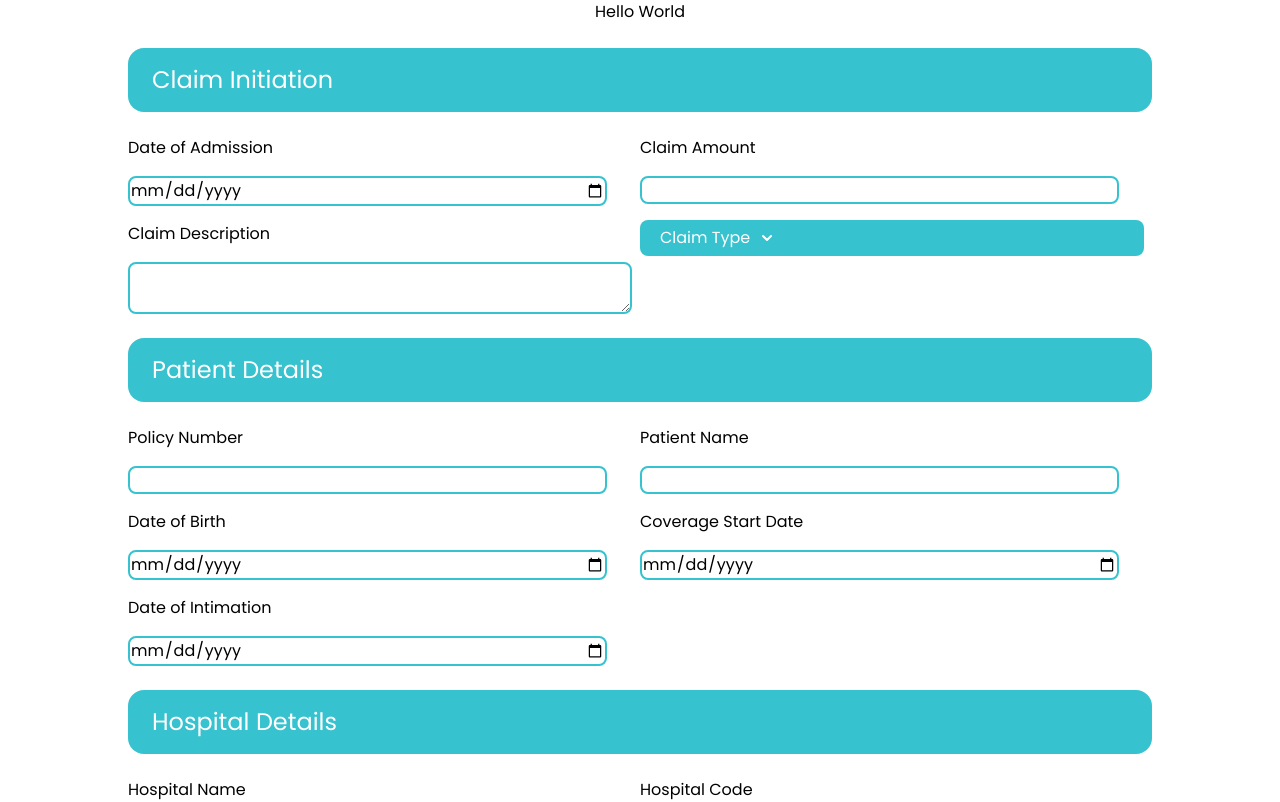
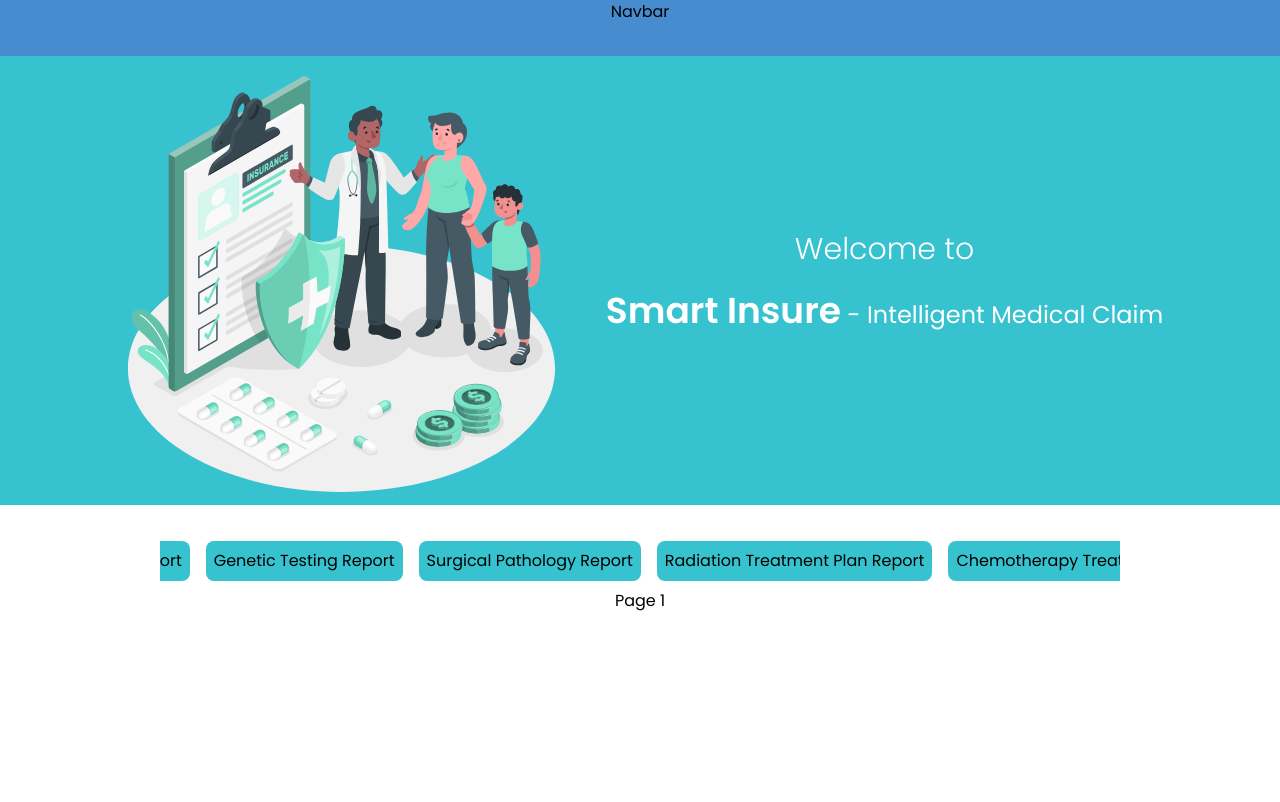
Before and after one commit to MDas08/smart-insure, a React (Create React App) app: page / in a window 1280 px wide. Shown: the top 802 px of the page. Built offline with nearby package versions, Linux system fonts and the light colour scheme.

Commit message:
frontend commit

```diff
--- a/package.json
+++ b/package.json
@@ -6,8 +6,9 @@
     "@testing-library/jest-dom": "^5.17.0",
     "@testing-library/react": "^13.4.0",
     "@testing-library/user-event": "^13.5.0",
-    "@babel/plugin-proposal-private-property-in-object": "10.3.0",
     "react": "^18.3.1",
+    "react-dnd": "^16.0.1",
+    "react-dnd-html5-backend": "^16.0.1",
     "react-dom": "^18.3.1",
     "react-redux": "^9.1.2",
     "react-scripts": "5.0.1",
@@ -39,6 +40,7 @@
     ]
   },
   "devDependencies": {
+    "@babel/plugin-proposal-private-property-in-object": "^7.21.11",
     "tailwindcss": "^3.4.4"
   }
 }
--- a/src/App.js
+++ b/src/App.js
@@ -1,10 +1,18 @@
 import './App.css';
+import DragNDrop from './components/DragNDrop';
+import Hero from './components/Hero';
+import Navbar from './components/Navbar';
 import ClaimInit from './pages/claimInit';
+import DocUpload from './pages/docUpload';
+import Login from  './pages/Login';
+import ReportPage from './pages/reportPage1';
+
 function App() {
   return (
     <div className="App">
-      <h1>Hello World</h1>
-      <ClaimInit/>
+      <Navbar/>
+      <Hero/>
+      <ReportPage/>
       <h2>Page 1</h2>
     </div>
   );
--- /dev/null
+++ b/src/components/DragNDrop.jsx
@@ -0,0 +1,70 @@
+import React, { useState } from 'react';
+// import axios from 'axios';
+
+function FileDrop() {
+  /*const [files, setFiles] = useState([]);
+  const [uploadProgress, setUploadProgress] = useState({});
+  const [error, setError] = useState(null); // Add state for error
+
+  const handleDrop = (e) => {
+    e.preventDefault();
+    const fileObjects = Array.from(e.dataTransfer.files);
+    setFiles(fileObjects);
+  };
+
+  const handleDragOver = (e) => {
+    e.preventDefault();
+  };
+
+  const handleUpload = async () => {
+    const formData = new FormData();
+    files.forEach((file, index) => {
+      formData.append(file.name, file); // Use filename as key
+      console.log(file);
+    });
+
+    try {
+      const response = await axios.post('/api/upload', formData, {
+        onUploadProgress: (progress) => {
+          setUploadProgress({
+            ...uploadProgress,
+            [index]: (progress.loaded / progress.total) * 100,
+          });
+        },
+      });
+      console.log(response.data);
+      setError(null); // Clear error on successful upload
+    } catch (error) {
+      console.error(error);
+      setError(error.message); // Set error message for display
+    }
+  };
+*/
+  return (
+    <div className='max-w-md'>
+      {/* <div className='flex flex-col justify-center items-center content-center'>
+        <div
+          onDrop={handleDrop}
+          onDragOver={handleDragOver}
+          className='border border-dashed h-48 bg-red-700'
+        >
+          <p>Drop files here</p>
+          <ul>
+            {files.map((file, index) => (
+              <li key={index}>
+                {file.name}
+                {uploadProgress[index] ? ` - ${uploadProgress[index]}%` : null}
+              </li>
+            ))}
+          </ul>
+          {error && <p className="text-red-500">{error}</p>}
+        </div>
+        <button onClick={handleUpload}>Upload</button> */}
+      </div>
+
+
+    // </div>
+  );
+}
+
+export default FileDrop;
--- /dev/null
+++ b/src/components/Hero.jsx
@@ -0,0 +1,16 @@
+import React from 'react'
+
+
+function Hero() {
+  return (
+    <div className='flex justify-center items-center bg-color-turq px-5 space-x-10'>
+      <img src='/HeroImage.svg' alt='Hero Image' className='hidden md:block'></img>
+      <div className='flex flex-col'>
+        <h1 className='text-3xl text-white font-light'>Welcome to</h1>
+        <h1 className='text-2xl text-white mt-6'> <span className='font-semibold text-4xl'>Smart Insure</span> - Intelligent Medical Claim</h1>
+      </div>
+    </div>
+  )
+}
+
+export default Hero
--- /dev/null
+++ b/src/components/Navbar.jsx
@@ -0,0 +1,9 @@
+import React from 'react'
+
+function Navbar() {
+  return (
+    <div className='bg-color-blue h-14' >Navbar</div>
+  )
+}
+
+export default Navbar
--- /dev/null
+++ b/src/pages/Login.jsx
@@ -0,0 +1,56 @@
+import React from 'react'
+import { useState } from 'react';
+
+function Login() {
+    const [email, setEmail] = useState('');
+    const [password, setPassword] = useState('');
+
+    const handleSubmit = (event) => {
+        event.preventDefault();
+
+        //hash the password
+
+        console.log('Email:', email);
+        console.log('Password:', password);
+
+    };
+    return (
+        <div className='flex justify-center w-100'>
+            <form onSubmit={handleSubmit} className="bg-color-turq shadow-md rounded-lg px-8 pt-6 pb-8 mb-4">
+                <p className='block text-white text-lg'>Please enter your email and password below</p>
+                <div className="my-4">
+                    <label className="block text-white mb-2" htmlFor="email">Email</label>
+                    <input
+                        className="shadow border rounded w-full py-2 px-3 text-gray-700 leading-tight focus:outline-none focus:shadow-outline"
+                        id="email"
+                        type="email"
+                        placeholder="abc@domain.com"
+                        value={email}
+                        onChange={(e) => setEmail(e.target.value)}
+                    />
+                </div>
+                <div className="mb-6">
+                    <label className="block text-white mb-2" htmlFor="password">Password</label>
+                    <input
+                        className="shadow  border rounded w-full py-2 px-3 text-gray-700 leading-tight focus:outline-none focus:shadow-outline"
+                        id="password"
+                        type="password"
+                        placeholder="password"
+                        value={password}
+                        onChange={(e) => setPassword(e.target.value)}
+
+                    />
+                </div>
+                <div className="flex items-center justify-center">
+                    <button
+                        className="bg-blue-500 hover:bg-blue-700 text-white font-bold py-2 px-4 rounded focus:outline-none focus:shadow-outline"
+                        type="submit">
+                        Sign In
+                    </button>
+                </div>
+            </form>
+        </div>
+    )
+}
+
+export default Login
--- a/src/pages/claimInit.jsx
+++ b/src/pages/claimInit.jsx
@@ -2,14 +2,55 @@ import React from 'react';
 import { useState } from 'react';
 
 const ClaimInit = () => {
+  const [data, setData] = useState({
+    dateOfAdmission: "",
+    claimDescription: "",
+    claimAmount: "",
+    //add claim category
+    policyNumber: "",
+    dateOfBirth: "",
+    dateOfIntimation: "",
+    patientName: "",
+    coverageStartDate: "",
+    hospitalName: "",
+    hospitalCity: "",
+    hospitalCode: ""
+  });
+
+  const handleParam = (e) => {
+    const { name, value } = e.target;
+    setData((prevState) => ({
+      ...prevState,
+      [name]: value
+    }));
+  };
+
   function submit(event) {
     event.preventDefault();
-    const formData = new FormData(event.target);
-    const query = formData.get("dateOfIntimation");
-
-    console.log(`${query}`);
-
-  }
+    const formData = new FormData();
+    Object.entries(data).forEach(([key, value]) => {
+      formData.append(key, value);
+    });
+    console.log(data)
+    console.log(formData)
+    fetch("", {
+      method: "POST",
+      body: formData
+    }).then(() => setData({
+      dateOfAdmission: "",
+      claimDescription: "",
+      claimAmount: "",
+      //add claim category
+      policyNumber: "",
+      dateOfBirth: "",
+      dateOfIntimation: "",
+      patientName: "",
+      coverageStartDate: "",
+      hospitalName: "",
+      hospitalCity: "",
+      hospitalCode: ""
+    }));
+  };
 
   const [isOpen, setIsOpen] = useState(false);
 
@@ -27,22 +68,22 @@ const ClaimInit = () => {
         <div className='flex md:flex-row flex-col w-4/5 justify-center items-center md:items-start space-y-4 md:space-y-0'>
           <div className="flex flex-col w-11/12 space-y-4 md:mr-2">
             <label className='mr-auto'>Date of Admission</label>
-            <input  name="dateOfAdmission" type='date'/>
+            <input name="dateOfAdmission" type='date' onChange={handleParam}/>
             <label className='mr-auto'>Claim Description</label>
-            <textarea  name="desc" />
+            <textarea name="claimDescription" onChange={handleParam}/>
           </div>
           <div className="flex flex-col w-11/12 space-y-4 md:mr-2">
             <label className='mr-auto'>Claim Amount</label>
-            <input  name="claimAmount" type='number' />
+            <input name="claimAmount" type='number' onChange={handleParam}/>
             <div className="relative">
               <button
                 id="dropdownDefaultButton"
                 data-dropdown-toggle="dropdown"
-                className="text-white bg-color-turq hover:bg-color-blue rounded-lg px-5 py-1.5 text-center inline-flex items-center w-full"
+                className="text-white bg-color-turq hover:bg-color-blue rounded-lg px-5 py-1.5 text-center inline-flex items-center w-11/12"
                 type="button"
                 onClick={toggleDropdown}
               >
-                Claim Type
+                Claim Category Type
                 <div className='flex justify-end'>
                   <svg className="w-2.5 h-2.5 ms-3" aria-hidden="true" fill="none" viewBox="0 0 10 6">
                     <path stroke="currentColor" strokeLinecap="round" strokeLinejoin="round" strokeWidth="2" d="m1 1 4 4 4-4" />
@@ -58,17 +99,7 @@ const ClaimInit = () => {
                   </li>
                   <li>
                     <a href="#" className="block px-4 py-2 hover:bg-gray-100 dark:hover:bg-gray-600 dark:hover:text-white">
-                      Re-imbursement
-                    </a>
-                  </li>
-                  <li>
-                    <a href="#" className="block px-4 py-2 hover:bg-gray-100 dark:hover:bg-gray-600 dark:hover:text-white">
-                      Earnings
-                    </a>
-                  </li>
-                  <li>
-                    <a href="#" className="block px-4 py-2 hover:bg-gray-100 dark:hover:bg-gray-600 dark:hover:text-white">
-                      Sign out
+                      Reimbursement
                     </a>
                   </li>
                 </ul>
@@ -83,17 +114,17 @@ const ClaimInit = () => {
         <div className='flex md:flex-row flex-col w-4/5 justify-center items-center md:items-start space-y-4 md:space-y-0'>
           <div className="flex flex-col w-11/12 space-y-4 md:mr-2">
             <label className='mr-auto'>Policy Number</label>
-            <input  name="policyNumber" type='number' />
+            <input name="policyNumber" type='number' onChange={handleParam}/>
             <label className='mr-auto'>Date of Birth</label>
-            <input  name="dateOfBirth" type='date'/>
+            <input name="dateOfBirth" type='date' onChange={handleParam}/>
             <label className='mr-auto'>Date of Intimation</label>
-            <input  name="dateOfIntimation" type='date'/>
+            <input name="dateOfIntimation" type='date' onChange={handleParam}/>
           </div>
           <div className="flex flex-col w-11/12 space-y-4 md:mr-2">
             <label className='mr-auto'>Patient Name</label>
-          <input  name="patientName" type='text' />
+            <input name="patientName" type='text' onChange={handleParam}/>
             <label className='mr-auto'>Coverage Start Date</label>
-          <input  name="coverageStartDate" type='date'/>
+            <input name="coverageStartDate" type='date' onChange={handleParam}/>
 
           </div>
         </div>
@@ -104,19 +135,15 @@ const ClaimInit = () => {
         <div className='flex md:flex-row flex-col w-4/5 justify-center items-center md:items-start space-y-4 md:space-y-0'>
           <div className="flex flex-col w-11/12 space-y-4 md:mr-2">
             <label className='mr-auto'>Hospital Name</label>
-            <input  name="hospitalName" type='text' />
+            <input name="hospitalName" type='text' onChange={handleParam}/>
             <label className='mr-auto'>Hospital City</label>
-            <input  name="hospitalCity" type='text'/>
+            <input name="hospitalCity" type='text' onChange={handleParam}/>
           </div>
           <div className="flex flex-col w-11/12 space-y-4 md:mr-2">
             <label className='mr-auto'>Hospital Code</label>
-          <input  name="hospitalCode" type='number' />
+            <input name="hospitalCode" type='number' onChange={handleParam}/>
           </div>
         </div>
-
-
-
-
         <button type="submit" className='text-white bg-blue-700 hover:bg-blue-800 font-medium rounded-lg text-sm px-5 py-2.5 text-center inline-flex items-center'>Continue</button>
 
       </div>
--- /dev/null
+++ b/src/pages/docUpload.jsx
@@ -0,0 +1,12 @@
+import React from 'react'
+
+function DocUpload() {
+  return (
+    <div className='bg-red-500'>
+        <p>Hello World</p>
+        <p></p>
+    </div>
+  )
+}
+
+export default DocUpload
--- /dev/null
+++ b/src/pages/reportPage1.jsx
@@ -0,0 +1,57 @@
+import React from 'react';
+// import Slider from 'react-slick';
+// import 'slick-carousel/slick/slick.css';
+// import 'slick-carousel/slick/slick-theme.css';
+
+function ReportPage() {
+  const buttonDetails = [
+    "Mammography Report",
+    "Ultrasound Report",
+    "Biopsy Report",
+    "Pathology Report",
+    "MRI Report",
+    "PET Scan Report",
+    "Surgical Consultation Report",
+    "Radiation Oncology Consultation Report",
+    "Medical Oncology Consultation Report",
+    "Genetic Testing Report",
+    "Surgical Pathology Report",
+    "Radiation Treatment Plan Report",
+    "Chemotherapy Treatment Plan Report",
+    "Hormonal Therapy Treatment Plan Report",
+    "Blood Work Reports",
+    "Tumor Marker Reports",
+    "Oncology Follow-up Reports",
+    "Imaging Follow-up Reports",
+    "Physical Therapy Reports",
+    "Psycho-oncology Reports"
+  ];
+
+  const settings = {
+    dots: true,
+    infinite: true,
+    speed: 500,
+    slidesToShow: 5,
+    slidesToScroll: 5,
+    arrow: true,
+  };
+
+  return (
+    <div className='flex justify-center'>
+
+      <div className='flex overflow-auto w-3/4 justify-center mt-7'>
+        {buttonDetails.map((reportName) => (
+          <button
+            key={reportName}
+            title={reportName}
+            className='rounded-lg p-2 bg-color-turq hover:bg-color-blue m-2 whitespace-nowrap'
+          >
+            {reportName}
+          </button>
+        ))}
+      </div>
+    </div>
+  );
+}
+
+export default ReportPage;
```
Also changed, not shown: public/HeroImage.svg (added), 1 other file (tests, documents, lock files or other folders). Lines whose indentation alone changed are shown as unchanged.
